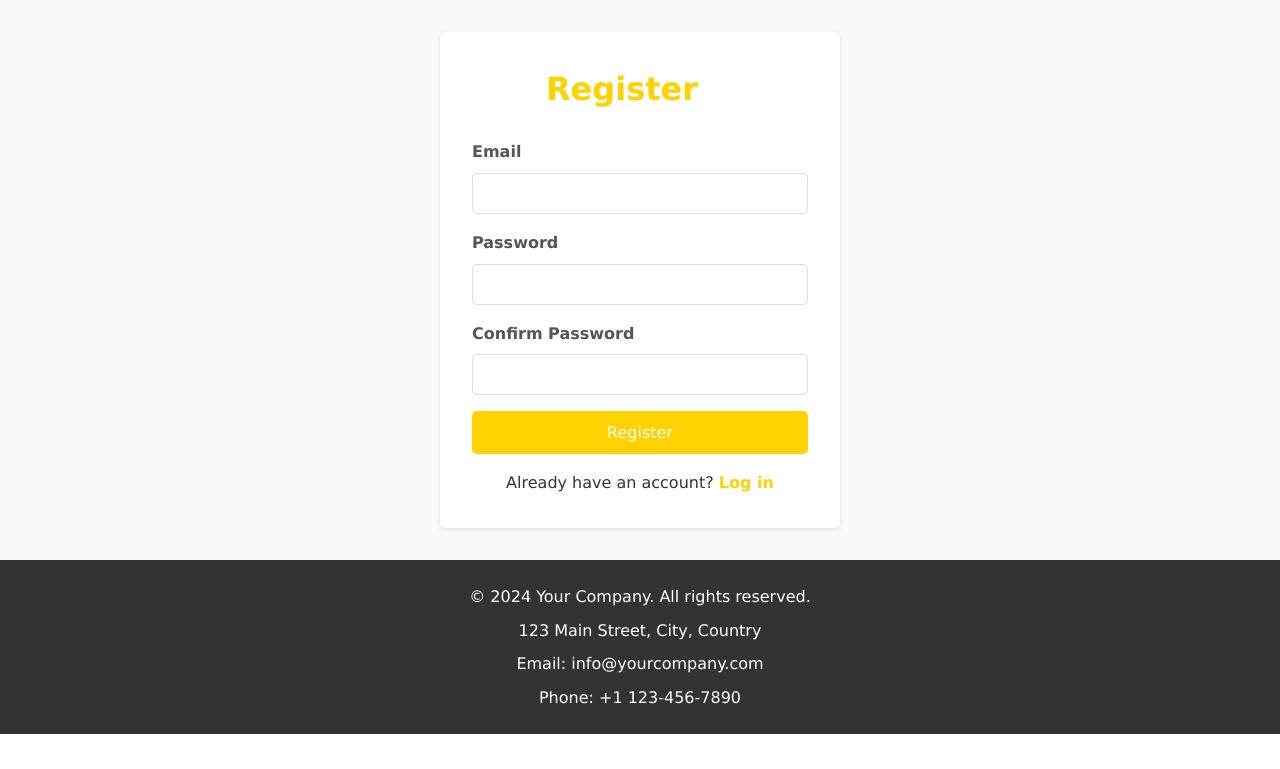
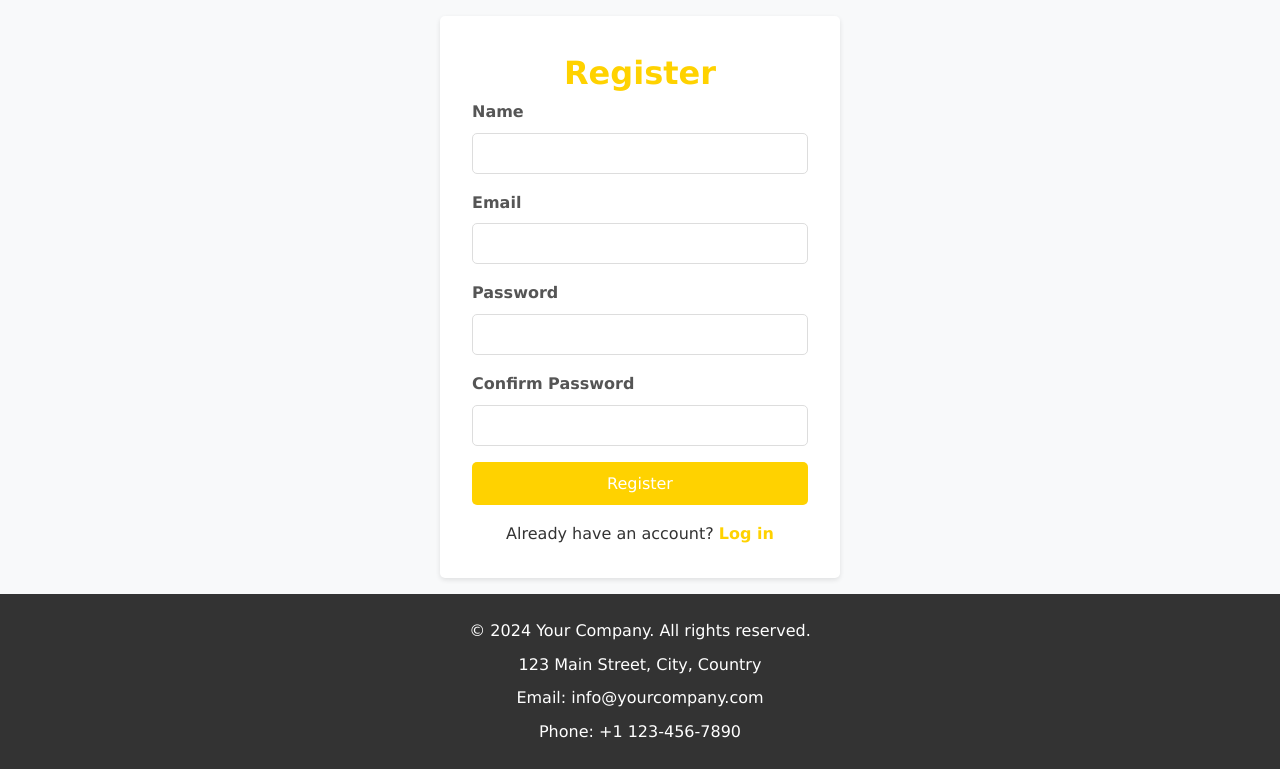
Before and after one commit to Fedt2407/16_Online_Store, a Flask app: page /register in a window 1280 px wide. Shown: the part 132-901 px from the top of the page. Before the commit the page ends 866 px from the top, so only its background shows below. Run offline with Flask 3, Linux system fonts and the light colour scheme.

Commit message:
Implemented personalized name and logout

```diff
--- a/main.py
+++ b/main.py
@@ -1,4 +1,4 @@
-from flask import Flask, render_template, request, redirect, url_for
+from flask import Flask, render_template, request, redirect, url_for, session, g
 from flask_sqlalchemy import SQLAlchemy
 from werkzeug.security import generate_password_hash, check_password_hash
 
@@ -7,6 +7,7 @@ app = Flask(__name__)
 # DB setup
 app.config['SQLALCHEMY_DATABASE_URI'] = 'sqlite:///data.db'
 app.config['SQLALCHEMY_TRACK_MODIFICATIONS'] = False
+app.secret_key = 'your_secret_key_here'  # Substitute with a secret key of your choice
 db = SQLAlchemy(app)
 
 # Product model
@@ -20,6 +21,7 @@ class Product(db.Model):
 # User model
 class User(db.Model):
     id = db.Column(db.Integer, primary_key=True)
+    name = db.Column(db.String(100), nullable=False)
     email = db.Column(db.String(100), nullable=False)
     password = db.Column(db.String(100), nullable=False)
 
@@ -59,13 +61,14 @@ def contacts():
 def register():
     message = ""
     if request.method == 'POST':
+        name = request.form.get('name')
         email = request.form.get('email')
         password = request.form.get('password')
         confirm_password = request.form.get('confirm-password')
 
         if password == confirm_password:
             hashed_password = generate_password_hash(password, method='pbkdf2:sha256')
-            new_user = User(email=email, password=hashed_password)
+            new_user = User(name=name, email=email, password=hashed_password)
             db.session.add(new_user)
             db.session.commit()
             message = "User registered successfully!"
@@ -84,12 +87,22 @@ def login():
 
         user = User.query.filter_by(email=email).first()
         if user and check_password_hash(user.password, password):
+            session['user_name'] = user.name  # Imposta il nome dell'utente nella sessione
             # Login successful
             return redirect(url_for('home'))  # Redirect to home page or another appropriate page
         else:
             message = "Invalid email or password"
 
     return render_template('login.html', message=message)
+
+@app.context_processor
+def inject_user():
+    return dict(user_name=session.get('user_name'))
+
+@app.route('/logout')
+def logout():
+    session.pop('user_name', None)
+    return redirect(url_for('home'))
 
 @app.route('/product/<int:id>')
 def product(id):
--- a/static/styles.css
+++ b/static/styles.css
@@ -45,6 +45,11 @@ nav a {
   text-decoration: none;
   font-weight: bold;
   transition: color 0.3s;
+}
+
+.user-name {
+  color: #ffd200;
+  font-weight: bold;
 }
 
 nav a:hover {
@@ -285,14 +290,16 @@ form .field textarea {
   box-shadow: 0 2px 5px rgba(0, 0, 0, 0.1);
   max-width: 400px;
   width: 100%;
+  margin: 1rem;
 }
 
 .register-page h1 {
   font-size: 2rem;
-  margin-bottom: 1.5rem;
+  margin-bottom: 1rem;
   text-align: center;
   color: #ffd200;
-  width: 300px;
+  margin-block-end: 0;
+  margin-block-start: 0;
 }
 
 .register-form {
--- a/templates/base.html
+++ b/templates/base.html
@@ -23,7 +23,13 @@
           <li>
             <a href="#"><i class="fas fa-shopping-cart"></i> Cart</a>
           </li>
-          <li><a href="{{ url_for('register') }}">Login</a></li>
+          {% if user_name %}
+            <li class="user-name">Hello, {{ user_name }}</li>
+            <li><a href="{{ url_for('logout') }}">Logout</a></li>
+          {% else %}
+            <li><a href="{{ url_for('register') }}">Login</a></li>
+          {% endif %}
+        </ul>
         </ul>
       </nav>
     </header>
--- a/templates/register.html
+++ b/templates/register.html
@@ -8,6 +8,10 @@
       action="{{ url_for('register') }}"
       method="POST"
     >
+      <div class="form-group">
+        <label for="name">Name</label>
+        <input type="name" id="name" name="name" required />
+      </div>
       <div class="form-group">
         <label for="email">Email</label>
         <input type="email" id="email" name="email" required />
```
Also changed, not shown: instance/data.db.
